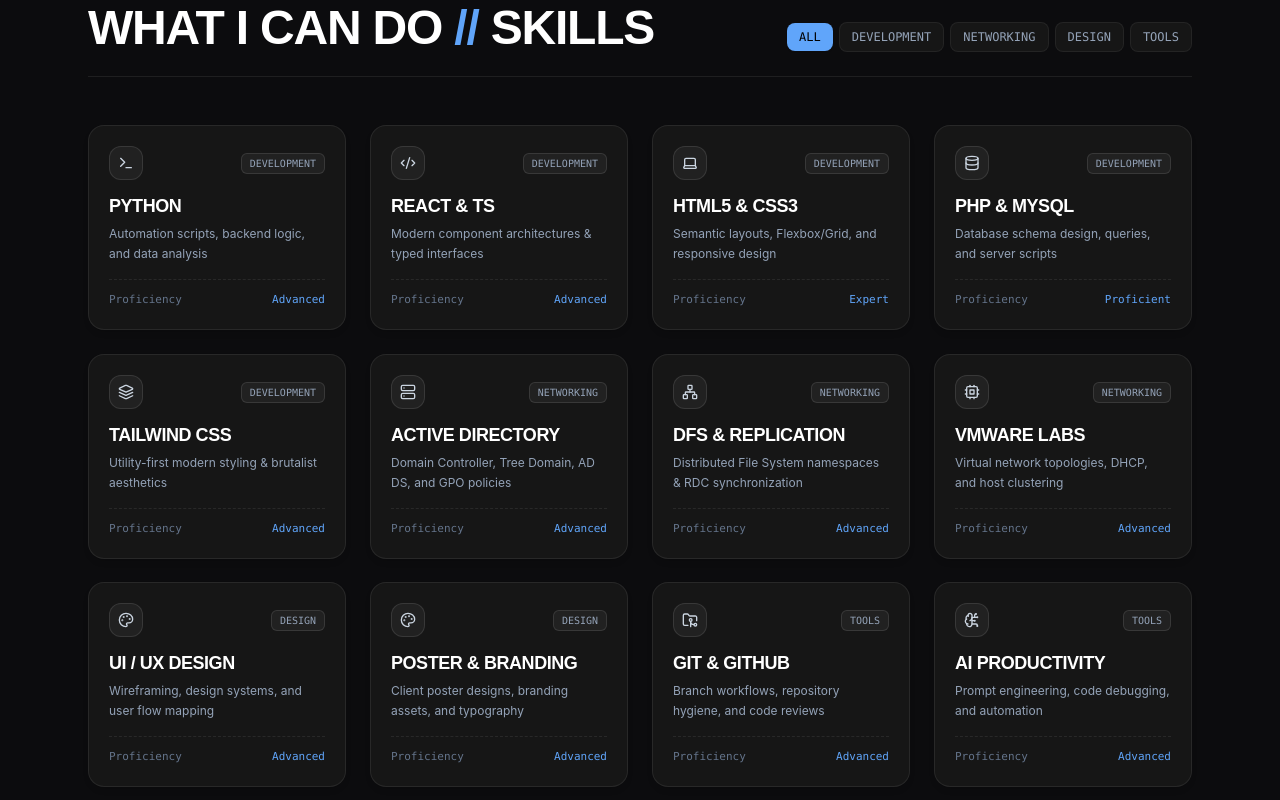
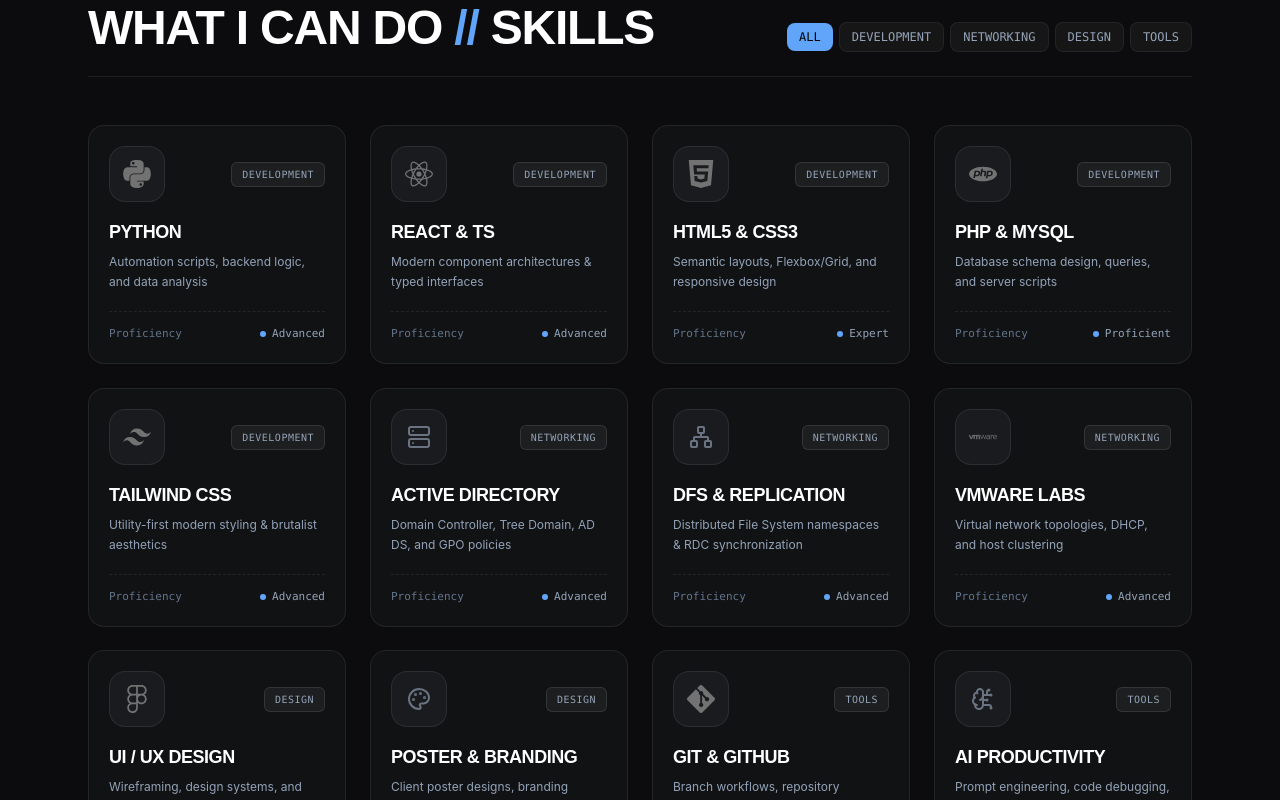
Before and after one commit to uotdalisha-gif/my_portfolio, a React (Vite) app: page / in a window 1280 px wide. Shown: the part 3100-3900 px from the top of the page. Built offline with nearby package versions, Linux system fonts and the light colour scheme; a web font is replaced by a local one.

Commit message:
Enhance Skills section with Option B: Interactive Color Reveal with Simple Icons

```diff
--- a/package.json
+++ b/package.json
@@ -11,7 +11,8 @@
   "dependencies": {
     "lucide-react": "^0.344.0",
     "react": "^18.2.0",
-    "react-dom": "^18.2.0"
+    "react-dom": "^18.2.0",
+    "simple-icons": "^16.37.0"
   },
   "devDependencies": {
     "@types/react": "^18.2.66",
--- a/src/components/SkillCard.tsx
+++ b/src/components/SkillCard.tsx
@@ -1,4 +1,4 @@
-import React from 'react';
+import React, { useState } from 'react';
 import { SkillItem } from '../types/portfolio';
 
 interface SkillCardProps {
@@ -12,36 +12,111 @@ export const SkillCard: React.FC<SkillCardProps> = ({
   onCursorEnter,
   onCursorLeave
 }) => {
+  const [isHovered, setIsHovered] = useState(false);
   const Icon = skill.icon;
+  const brandColor =
+    skill.brandColor ||
+    (skill.simpleIcon?.hex ? `#${skill.simpleIcon.hex}` : '#60a5fa');
+
+  const handleMouseEnter = () => {
+    setIsHovered(true);
+    onCursorEnter?.('SKILL', 'hover');
+  };
+
+  const handleMouseLeave = () => {
+    setIsHovered(false);
+    onCursorLeave?.();
+  };
 
   return (
-    <div
-      onMouseEnter={() => onCursorEnter?.('SKILL', 'hover')}
-      onMouseLeave={onCursorLeave}
-      className="bg-[#161616] border border-white/[0.08] hover:border-white/25 p-4 sm:p-5 rounded-2xl shadow-md hover:-translate-y-1.5 transition-all duration-300 ease-out cursor-default group flex flex-col justify-between select-none"
+    <article
+      onMouseEnter={handleMouseEnter}
+      onMouseLeave={handleMouseLeave}
+      className="group relative rounded-2xl border border-white/[0.08] bg-[#111214] p-4 sm:p-5 transition-all duration-300 ease-out hover:-translate-y-1.5 cursor-default flex flex-col justify-between select-none overflow-hidden h-full"
+      style={{
+        boxShadow: isHovered
+          ? `0 12px 28px -6px ${brandColor}25, 0 8px 12px -6px rgba(0, 0, 0, 0.6)`
+          : undefined,
+        borderColor: isHovered ? `${brandColor}40` : undefined
+      }}
     >
-      <div>
-        <div className="flex items-center justify-between mb-3">
-          <div className="p-2 border border-white/10 rounded-xl bg-white/5 group-hover:bg-[#60a5fa] group-hover:border-[#60a5fa] transition-colors">
-            <Icon className="w-4 h-4 text-slate-300 group-hover:text-black transition-colors" />
+      {/* Subtle background ambient glow on hover */}
+      <div
+        className="pointer-events-none absolute -right-10 -top-10 h-32 w-32 rounded-full blur-3xl transition-opacity duration-500 ease-out"
+        style={{
+          backgroundColor: brandColor,
+          opacity: isHovered ? 0.15 : 0
+        }}
+      />
+
+      <div className="relative z-10">
+        <div className="flex items-center justify-between mb-4">
+          {/* Technology Logo Container */}
+          <div
+            className="flex h-12 w-12 sm:h-14 sm:w-14 items-center justify-center rounded-2xl border border-white/[0.08] bg-[#1a1b1e] transition-all duration-300 group-hover:scale-105"
+            style={{
+              borderColor: isHovered ? `${brandColor}50` : undefined,
+              boxShadow: isHovered ? `0 0 16px ${brandColor}30` : undefined
+            }}
+          >
+            {skill.simpleIcon ? (
+              <svg
+                viewBox="0 0 24 24"
+                className="h-6 w-6 sm:h-7 sm:w-7 transition-all duration-300"
+                style={{
+                  fill: isHovered ? brandColor : '#94a3b8',
+                  filter: isHovered ? 'grayscale(0%)' : 'grayscale(100%)',
+                  opacity: isHovered ? 1 : 0.65,
+                  transform: isHovered ? 'scale(1.08)' : 'scale(1)'
+                }}
+              >
+                <path d={skill.simpleIcon.path} />
+              </svg>
+            ) : Icon ? (
+              <Icon
+                className="h-5 w-5 sm:h-6 sm:w-6 transition-all duration-300"
+                style={{
+                  color: isHovered ? brandColor : '#94a3b8',
+                  opacity: isHovered ? 1 : 0.65,
+                  transform: isHovered ? 'scale(1.08)' : 'scale(1)'
+                }}
+              />
+            ) : null}
           </div>
-          <span className="text-[10px] font-mono font-medium uppercase px-2 py-0.5 border border-white/10 bg-white/5 text-slate-400 rounded-md">
+
+          {/* Category Tag */}
+          <span className="text-[10px] font-mono font-medium uppercase px-2.5 py-1 border border-white/10 bg-white/5 text-slate-400 rounded-md tracking-wider">
             {skill.category}
           </span>
         </div>
 
-        <h3 className="font-display font-bold text-base sm:text-lg text-white tracking-tight">
+        <h3 className="font-display font-bold text-base sm:text-lg text-white tracking-tight transition-colors">
           {skill.name}
         </h3>
-        <p className="text-xs text-slate-400 font-sans mt-1 leading-relaxed">
+        <p className="text-xs text-slate-400 font-sans mt-1.5 leading-relaxed">
           {skill.description}
         </p>
       </div>
 
-      <div className="mt-4 pt-3 border-t border-dashed border-white/[0.08] flex items-center justify-between text-[11px] font-mono">
+      {/* Footer Proficiency Indicator */}
+      <div className="relative z-10 mt-5 pt-3.5 border-t border-dashed border-white/[0.08] flex items-center justify-between text-[11px] font-mono">
         <span className="text-slate-500">Proficiency</span>
-        <span className="font-medium text-[#60a5fa]">{skill.proficiency}</span>
+        <div className="flex items-center gap-1.5 font-medium transition-colors">
+          <span
+            className="h-1.5 w-1.5 rounded-full transition-all duration-300"
+            style={{
+              backgroundColor: isHovered ? brandColor : '#60a5fa',
+              boxShadow: isHovered ? `0 0 8px ${brandColor}` : undefined
+            }}
+          />
+          <span
+            className="transition-colors duration-300"
+            style={{ color: isHovered ? brandColor : '#94a3b8' }}
+          >
+            {skill.proficiency}
+          </span>
+        </div>
       </div>
-    </div>
+    </article>
   );
 };
--- a/src/data/portfolioData.ts
+++ b/src/data/portfolioData.ts
@@ -1,16 +1,19 @@
 import {
-  Code2,
-  Terminal,
-  Laptop,
-  Layers,
   Palette,
-  FolderGit2,
-  Cpu,
   Server,
   Network,
-  Database,
   BrainCircuit
 } from 'lucide-react';
+import {
+  siPython,
+  siReact,
+  siHtml5,
+  siPhp,
+  siTailwindcss,
+  siVmware,
+  siFigma,
+  siGit
+} from 'simple-icons';
 import {
   ProfileInfo,
   NavItem,
@@ -69,7 +72,8 @@ export const SKILLS_DATA: SkillItem[] = [
     name: 'PYTHON',
     category: 'DEVELOPMENT',
     description: 'Automation scripts, backend logic, and data analysis',
-    icon: Terminal,
+    simpleIcon: siPython,
+    brandColor: '#3776AB',
     proficiency: 'Advanced'
   },
   {
@@ -77,7 +81,8 @@ export const SKILLS_DATA: SkillItem[] = [
     name: 'REACT & TS',
     category: 'DEVELOPMENT',
     description: 'Modern component architectures & typed interfaces',
-    icon: Code2,
+    simpleIcon: siReact,
+    brandColor: '#61DAFB',
     proficiency: 'Advanced'
   },
   {
@@ -85,7 +90,8 @@ export const SKILLS_DATA: SkillItem[] = [
     name: 'HTML5 & CSS3',
     category: 'DEVELOPMENT',
     description: 'Semantic layouts, Flexbox/Grid, and responsive design',
-    icon: Laptop,
+    simpleIcon: siHtml5,
+    brandColor: '#E34F26',
     proficiency: 'Expert'
   },
   {
@@ -93,7 +99,8 @@ export const SKILLS_DATA: SkillItem[] = [
     name: 'PHP & MYSQL',
     category: 'DEVELOPMENT',
     description: 'Database schema design, queries, and server scripts',
-    icon: Database,
+    simpleIcon: siPhp,
+    brandColor: '#777BB4',
     proficiency: 'Proficient'
   },
   {
@@ -101,7 +108,8 @@ export const SKILLS_DATA: SkillItem[] = [
     name: 'TAILWIND CSS',
     category: 'DEVELOPMENT',
     description: 'Utility-first modern styling & brutalist aesthetics',
-    icon: Layers,
+    simpleIcon: siTailwindcss,
+    brandColor: '#06B6D4',
     proficiency: 'Advanced'
   },
   {
@@ -110,6 +118,7 @@ export const SKILLS_DATA: SkillItem[] = [
     category: 'NETWORKING',
     description: 'Domain Controller, Tree Domain, AD DS, and GPO policies',
     icon: Server,
+    brandColor: '#0078D4',
     proficiency: 'Advanced'
   },
   {
@@ -118,6 +127,7 @@ export const SKILLS_DATA: SkillItem[] = [
     category: 'NETWORKING',
     description: 'Distributed File System namespaces & RDC synchronization',
     icon: Network,
+    brandColor: '#0ea5e9',
     proficiency: 'Advanced'
   },
   {
@@ -125,7 +135,8 @@ export const SKILLS_DATA: SkillItem[] = [
     name: 'VMWARE LABS',
     category: 'NETWORKING',
     description: 'Virtual network topologies, DHCP, and host clustering',
-    icon: Cpu,
+    simpleIcon: siVmware,
+    brandColor: '#607078',
     proficiency: 'Advanced'
   },
   {
@@ -133,7 +144,8 @@ export const SKILLS_DATA: SkillItem[] = [
     name: 'UI / UX DESIGN',
     category: 'DESIGN',
     description: 'Wireframing, design systems, and user flow mapping',
-    icon: Palette,
+    simpleIcon: siFigma,
+    brandColor: '#F24E1E',
     proficiency: 'Advanced'
   },
   {
@@ -142,6 +154,7 @@ export const SKILLS_DATA: SkillItem[] = [
     category: 'DESIGN',
     description: 'Client poster designs, branding assets, and typography',
     icon: Palette,
+    brandColor: '#ec4899',
     proficiency: 'Advanced'
   },
   {
@@ -149,7 +162,8 @@ export const SKILLS_DATA: SkillItem[] = [
     name: 'GIT & GITHUB',
     category: 'TOOLS',
     description: 'Branch workflows, repository hygiene, and code reviews',
-    icon: FolderGit2,
+    simpleIcon: siGit,
+    brandColor: '#F05032',
     proficiency: 'Advanced'
   },
   {
@@ -158,6 +172,7 @@ export const SKILLS_DATA: SkillItem[] = [
     category: 'TOOLS',
     description: 'Prompt engineering, code debugging, and automation',
     icon: BrainCircuit,
+    brandColor: '#10b981',
     proficiency: 'Advanced'
   }
 ];
--- a/src/types/portfolio.ts
+++ b/src/types/portfolio.ts
@@ -11,7 +11,13 @@ export interface SkillItem {
   name: string;
   category: Exclude<SkillCategory, 'ALL'>;
   description: string;
-  icon: LucideIcon;
+  icon?: LucideIcon;
+  simpleIcon?: {
+    title?: string;
+    path: string;
+    hex?: string;
+  };
+  brandColor?: string;
   proficiency: 'Familiar' | 'Intermediate' | 'Proficient' | 'Advanced' | 'Expert';
 }
 
```
Also changed, not shown: 1 other file (tests, documents, lock files or other folders).
